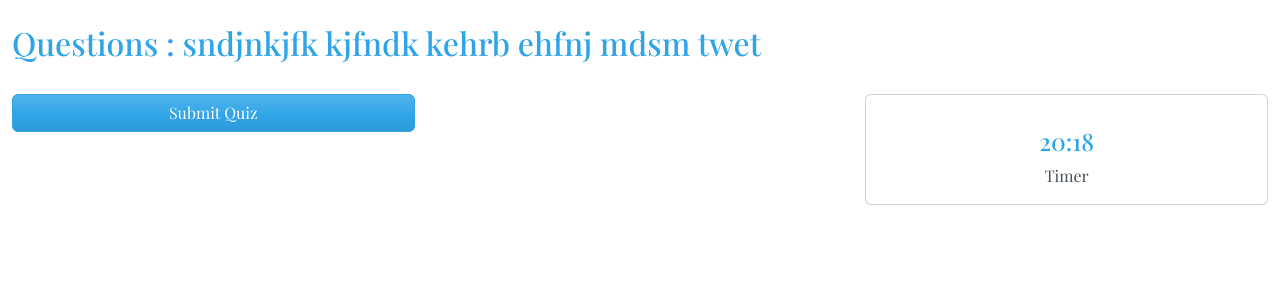
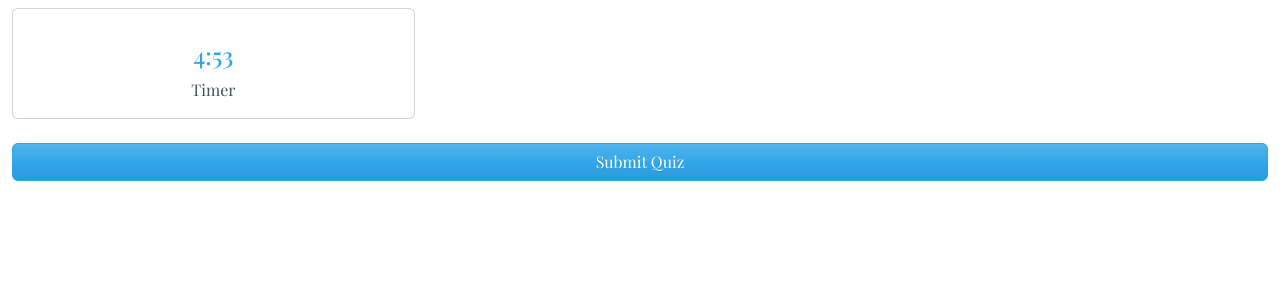
Before and after one commit to SNEHA-MKK/Exam-Portal-Front, a React (Vite) app: page /questions/1 in a window 1280 px wide. Shown: the top 300 px of the page. Built offline with nearby package versions, Linux system fonts and the light colour scheme; a web font is replaced by a local one.

Commit message:
pdf download-frontend

```diff
--- a/package.json
+++ b/package.json
@@ -16,6 +16,7 @@
     "@fortawesome/react-fontawesome": "^0.2.2",
     "axios": "^1.7.2",
     "bootstrap": "^5.3.3",
+    "jspdf": "^2.5.1",
     "react": "^18.2.0",
     "react-bootstrap": "^2.10.2",
     "react-confetti": "^6.1.0",
--- a/src/pages/users/UserQuestionsPage.jsx
+++ b/src/pages/users/UserQuestionsPage.jsx
@@ -1,74 +1,245 @@
-// import React, { useEffect, useState } from 'react'
-// import { Button, Container, Row, Col, Card, InputGroup } from "react-bootstrap";
-// import { useParams } from 'react-router-dom';
+// // import React, { useEffect, useState } from 'react'
+// // import { Button, Container, Row, Col, Card, InputGroup } from "react-bootstrap";
+// // import { useParams } from 'react-router-dom';
 
 
+// // function UserQuestionsPage() {
+
+// //     const { id } = useParams();
+// //     console.log(id);
+
+// //     const [userQuestion, setUserQuestion] = useState([])
+
+// //     const getAllUserQuestion = async (id) => {
+
+// //         if (sessionStorage.getItem("token")) {
+// //             const token = sessionStorage.getItem("token")
+
+// //             const reqHeader = {
+// //                 "Content-Type": "application/json",
+// //                 "Authorization": `Bearer ${token}`
+// //             }
+
+// //             const result = await getAllUserQuestion(id, reqHeader)
+// //             console.log(result.data);
+// //             setUserQuestion(result.data)
+
+// //         }
+
+// //     }
+
+
+// //     useEffect(() => {
+// //         getAllUserQuestion(id)
+// //     }, [])
+
+// //     return (
+// //         <>
+// //             <Container fluid>
+// //                 <Row>
+// //                     <Col>
+// //                         <h2 className="my-4">Questions : sndjnkjfk kjfndk kehrb ehfnj mdsm twet</h2>
+// //                     </Col>
+// //                 </Row>
+// //                 <Row className="justify-content-between">
+// //                     <Col md={4} className="my-2">
+// //                         <Button
+// //                             className="w-100"
+// //                             variant="primary"
+// //                         >
+// //                             Submit Quiz
+// //                         </Button>
+// //                     </Col>
+// //                     <Col md={4} className="my-2">
+// //                         <Card className="text-center p-3">
+
+// //                             <h4 className="mt-3">20:18</h4>
+// //                             Timer
+// //                         </Card>
+// //                     </Col>
+// //                 </Row>
+// //                 <Row>
+// //                     <Col md={12}>
+// //                         {userQuestion?.map((item) => (
+// //                             <Row className="mb-2">
+// //                                 <Col xs={12} className="mb-2">
+// //                                     <h5>{item.question}</h5>
+// //                                 </Col>
+// //                                 <Col xs={12}>
+// //                                     <InputGroup
+
+// //                                     >
+// //                                         <Row className="w-100">
+// //                                             <Col xs={12} md={6} className="d-flex mb-2">
+// //                                                 <InputGroup.Radio value={item.option1} aria-label="option 1" />
+// //                                                 <span className="ms-2">{item.option1}</span>
+// //                                             </Col>
+// //                                             <Col xs={12} md={6} className="d-flex mb-2">
+// //                                                 <InputGroup.Radio value={item.option2} aria-label="option 2" />
+// //                                                 <span className="ms-2">{item.option2}</span>
+// //                                             </Col>
+// //                                             <Col xs={12} md={6} className="d-flex mb-2">
+// //                                                 <InputGroup.Radio value={item.option3} aria-label="option 3" />
+// //                                                 <span className="ms-2">{item.option3}</span>
+// //                                             </Col>
+// //                                             <Col xs={12} md={6} className="d-flex mb-2">
+// //                                                 <InputGroup.Radio value={item.option4} aria-label="option 4" />
+// //                                                 <span className="ms-2">{item.option4}</span>
+// //                                             </Col>
+// //                                         </Row>
+// //                                     </InputGroup>
+// //                                 </Col>
+
+// //                                 <Col xs={12}>
+// //                                     <p className="my-2">Correct Answer: {item.answer}</p>
+// //                                     <hr />
+// //                                     <div className="d-flex justify-content-between">
+// //                                         <Button
+// //                                             variant="outline-success"
+
+// //                                             className="me-2"
+// //                                         >
+// //                                             Update
+// //                                         </Button>
+// //                                         <Button variant="outline-danger">
+// //                                             Delete
+// //                                         </Button>
+// //                                     </div>
+// //                                 </Col>
+
+// //                             </Row>
+// //                         ))
+// //                         }
+// //                     </Col>
+
+
+
+// //                 </Row>
+// //             </Container>
+// //         </>
+// //     )
+// // }
+
+// // export default UserQuestionsPage
+
+
+
+// import React, { useEffect, useState } from 'react';
+// import { Button, Container, Row, Col, Card, InputGroup } from 'react-bootstrap';
+// import { useNavigate, useParams } from 'react-router-dom';
+// import { evaluateUserAnswers, getAllUserQuestions } from '../../services/allAPI';
+// import { ToastContainer, toast } from 'react-toastify';
+// import 'react-toastify/dist/ReactToastify.css';
+
 // function UserQuestionsPage() {
-
 //     const { id } = useParams();
 //     console.log(id);
+//     const navigate = useNavigate()
 
-//     const [userQuestion, setUserQuestion] = useState([])
+//     const [userQuestion, setUserQuestion] = useState([]);
+//     const [userAnswers, setUserAnswers] = useState({});
+//     const [result, setResult] = useState(null);
+//     console.log(result);
 
-//     const getAllUserQuestion = async (id) => {
 
-//         if (sessionStorage.getItem("token")) {
-//             const token = sessionStorage.getItem("token")
+//     const fetchAllUserQuestions = async (id) => {
+//         if (sessionStorage.getItem('token')) {
+//             const token = sessionStorage.getItem('token');
 
 //             const reqHeader = {
-//                 "Content-Type": "application/json",
-//                 "Authorization": `Bearer ${token}`
+//                 'Content-Type': 'application/json',
+//                 'Authorization': `Bearer ${token}`,
+//             };
+
+//             try {
+
+//                 const result = await getAllUserQuestions(id, reqHeader)
+//                 console.log(result.data);
+//                 setUserQuestion(result.data);
+//             } catch (error) {
+//                 console.error('Error fetching user questions:', error);
+//             }
+//         }
+//     };
+
+//     const handleAnswerChange = (questionId, answer) => {
+//         setUserAnswers({ ...userAnswers, [questionId]: answer });
+//     };
+
+//     const handleSubmit = async () => {
+//         const token = sessionStorage.getItem('token');
+
+//         const reqHeader = {
+//             'Content-Type': 'application/json',
+//             'Authorization': `Bearer ${token}`,
+//         };
+
+//         try {
+//             const result = await evaluateUserAnswers(id, userAnswers, reqHeader);
+//             if (result.status == 200) {
+//                 setResult(result.data);
+//                 toast.success("Answers Submitted Successfully")
+//                 setTimeout(() => {
+//                     navigate('/quizzes')
+//                 }, 3000)
+
+//             } else {
+//                 toast.error('user can only attend one time')
+//                 setTimeout(() => {
+//                     navigate('/quizzes')
+//                 }, 3000)
+
 //             }
 
-//             const result = await getAllUserQuestion(id, reqHeader)
-//             console.log(result.data);
-//             setUserQuestion(result.data)
-
+//         } catch (error) {
+//             console.error('Error evaluating answers:', error);
 //         }
-
-//     }
-
+//     };
 
 //     useEffect(() => {
-//         getAllUserQuestion(id)
-//     }, [])
+//         fetchAllUserQuestions(id);
+//     }, [id]);
 
 //     return (
 //         <>
 //             <Container fluid>
-//                 <Row>
-//                     <Col>
-//                         <h2 className="my-4">Questions : sndjnkjfk kjfndk kehrb ehfnj mdsm twet</h2>
-//                     </Col>
-//                 </Row>
-//                 <Row className="justify-content-between">
-//                     <Col md={4} className="my-2">
-//                         <Button
-//                             className="w-100"
-//                             variant="primary"
-//                         >
-//                             Submit Quiz
-//                         </Button>
-//                     </Col>
+
+//                 {/* <Row className="justify-content-between">
+
 //                     <Col md={4} className="my-2">
 //                         <Card className="text-center p-3">
-
 //                             <h4 className="mt-3">20:18</h4>
 //                             Timer
 //                         </Card>
 //                     </Col>
-//                 </Row>
+//                 </Row> */}
 //                 <Row>
 //                     <Col md={12}>
-//                         {userQuestion?.map((item) => (
-//                             <Row className="mb-2">
+//                         {userQuestion.map((item, index) => (
+//                             <Row key={index} className="mb-2">
 //                                 <Col xs={12} className="mb-2">
 //                                     <h5>{item.question}</h5>
 //                                 </Col>
 //                                 <Col xs={12}>
-//                                     <InputGroup
 
-//                                     >
+//                                     <InputGroup>
+//                                         <Row className="w-100">
+//                                             {['option1', 'option2', 'option3', 'option4'].map((option, index) => (
+//                                                 <Col key={index} xs={12} md={6} className="d-flex mb-2">
+//                                                     <InputGroup.Radio
+//                                                         name={`question-${item._id}`}
+//                                                         value={item[option]}
+//                                                         onChange={() => handleAnswerChange(item._id, item[option])}
+//                                                         aria-label={`option ${index + 1}`}
+//                                                     />
+//                                                     <span className="ms-2">{item[option]}</span>
+
+//                                                 </Col>
+//                                             ))}
+//                                         </Row>
+//                                     </InputGroup>
+
+//                                     {/* <InputGroup>
 //                                         <Row className="w-100">
 //                                             <Col xs={12} md={6} className="d-flex mb-2">
 //                                                 <InputGroup.Radio value={item.option1} aria-label="option 1" />
@@ -87,57 +258,49 @@
 //                                                 <span className="ms-2">{item.option4}</span>
 //                                             </Col>
 //                                         </Row>
-//                                     </InputGroup>
+//                                     </InputGroup> */}
 //                                 </Col>
-
-//                                 <Col xs={12}>
-//                                     <p className="my-2">Correct Answer: {item.answer}</p>
-//                                     <hr />
-//                                     <div className="d-flex justify-content-between">
-//                                         <Button
-//                                             variant="outline-success"
-
-//                                             className="me-2"
-//                                         >
-//                                             Update
-//                                         </Button>
-//                                         <Button variant="outline-danger">
-//                                             Delete
-//                                         </Button>
-//                                     </div>
-//                                 </Col>
+//                                 <hr />
 
 //                             </Row>
-//                         ))
-//                         }
+//                         ))}
 //                     </Col>
+//                 </Row>
+
+//                 <div className="my-3 d-flex justify-content-center align-items-center">
+//                     <Button className="w-100 " variant="primary" onClick={handleSubmit}>
+//                         Submit Quiz
+//                     </Button>
+//                 </div>
+
+//                 <ToastContainer theme='colored' autoClose={2000} position='top-center' />
+//             </Container>
+//         </>
+//     );
+// }
+
+// export default UserQuestionsPage;
 
 
 
-//                 </Row>
-//             </Container>
-//         </>
-//     )
-// }
-
-// export default UserQuestionsPage
 
 
 
 import React, { useEffect, useState } from 'react';
 import { Button, Container, Row, Col, Card, InputGroup } from 'react-bootstrap';
-import { useParams } from 'react-router-dom';
+import { useNavigate, useParams } from 'react-router-dom';
 import { evaluateUserAnswers, getAllUserQuestions } from '../../services/allAPI';
+import { ToastContainer, toast } from 'react-toastify';
+import 'react-toastify/dist/ReactToastify.css';
 
 function UserQuestionsPage() {
     const { id } = useParams();
-    console.log(id);
+    const navigate = useNavigate()
 
     const [userQuestion, setUserQuestion] = useState([]);
     const [userAnswers, setUserAnswers] = useState({});
     const [result, setResult] = useState(null);
-    console.log(result);
-
+    const [timeLeft, setTimeLeft] = useState(5 * 60); // 5 minutes in seconds
 
     const fetchAllUserQuestions = async (id) => {
         if (sessionStorage.getItem('token')) {
@@ -149,9 +312,7 @@ function UserQuestionsPage() {
             };
 
             try {
-
-                const result = await getAllUserQuestions(id, reqHeader)
-                console.log(result.data);
+                const result = await getAllUserQuestions(id, reqHeader);
                 setUserQuestion(result.data);
             } catch (error) {
                 console.error('Error fetching user questions:', error);
@@ -165,7 +326,6 @@ function UserQuestionsPage() {
 
     const handleSubmit = async () => {
         const token = sessionStorage.getItem('token');
-
         const reqHeader = {
             'Content-Type': 'application/json',
             'Authorization': `Bearer ${token}`,
@@ -173,12 +333,18 @@ function UserQuestionsPage() {
 
         try {
             const result = await evaluateUserAnswers(id, userAnswers, reqHeader);
-            if (result.status == 200) {
+            if (result.status === 200) {
                 setResult(result.data);
+                toast.success('Answers Submitted Successfully');
+                setTimeout(() => {
+                    navigate('/quizzes');
+                }, 3000);
             } else {
-                alert('user can only attend one time')
+                toast.error('User can only attend one time');
+                setTimeout(() => {
+                    navigate('/quizzes');
+                }, 3000);
             }
-
         } catch (error) {
             console.error('Error evaluating answers:', error);
         }
@@ -186,29 +352,39 @@ function UserQuestionsPage() {
 
     useEffect(() => {
         fetchAllUserQuestions(id);
+
+        const timer = setInterval(() => {
+            setTimeLeft(prevTime => {
+                if (prevTime <= 1) {
+                    clearInterval(timer);
+                    handleSubmit(); // Automatically submit when the timer ends
+                    return 0;
+                }
+                return prevTime - 1;
+            });
+        }, 1000);
+
+        return () => clearInterval(timer);
     }, [id]);
+
+    const formatTime = (time) => {
+        const minutes = Math.floor(time / 60);
+        const seconds = time % 60;
+        return `${minutes}:${seconds < 10 ? '0' : ''}${seconds}`;
+    };
 
     return (
         <>
             <Container fluid>
-                <Row>
-                    <Col>
-                        <h2 className="my-4">Questions : sndjnkjfk kjfndk kehrb ehfnj mdsm twet</h2>
-                    </Col>
-                </Row>
                 <Row className="justify-content-between">
                     <Col md={4} className="my-2">
-                        <Button className="w-100" variant="primary" onClick={handleSubmit}>
-                            Submit Quiz
-                        </Button>
-                    </Col>
-                    <Col md={4} className="my-2">
                         <Card className="text-center p-3">
-                            <h4 className="mt-3">20:18</h4>
+                            <h4 className="mt-3">{formatTime(timeLeft)}</h4>
                             Timer
                         </Card>
                     </Col>
                 </Row>
+
                 <Row>
                     <Col md={12}>
                         {userQuestion.map((item, index) => (
@@ -217,7 +393,6 @@ function UserQuestionsPage() {
                                     <h5>{item.question}</h5>
                                 </Col>
                                 <Col xs={12}>
-
                                     <InputGroup>
                                         <Row className="w-100">
                                             {['option1', 'option2', 'option3', 'option4'].map((option, index) => (
@@ -229,39 +404,24 @@ function UserQuestionsPage() {
                                                         aria-label={`option ${index + 1}`}
                                                     />
                                                     <span className="ms-2">{item[option]}</span>
-
                                                 </Col>
                                             ))}
                                         </Row>
                                     </InputGroup>
-
-                                    {/* <InputGroup>
-                                        <Row className="w-100">
-                                            <Col xs={12} md={6} className="d-flex mb-2">
-                                                <InputGroup.Radio value={item.option1} aria-label="option 1" />
-                                                <span className="ms-2">{item.option1}</span>
-                                            </Col>
-                                            <Col xs={12} md={6} className="d-flex mb-2">
-                                                <InputGroup.Radio value={item.option2} aria-label="option 2" />
-                                                <span className="ms-2">{item.option2}</span>
-                                            </Col>
-                                            <Col xs={12} md={6} className="d-flex mb-2">
-                                                <InputGroup.Radio value={item.option3} aria-label="option 3" />
-                                                <span className="ms-2">{item.option3}</span>
-                                            </Col>
-                                            <Col xs={12} md={6} className="d-flex mb-2">
-                                                <InputGroup.Radio value={item.option4} aria-label="option 4" />
-                                                <span className="ms-2">{item.option4}</span>
-                                            </Col>
-                                        </Row>
-                                    </InputGroup> */}
                                 </Col>
                                 <hr />
-
                             </Row>
                         ))}
                     </Col>
                 </Row>
+
+                <div className="my-3 d-flex justify-content-center align-items-center">
+                    <Button className="w-100" variant="primary" onClick={handleSubmit}>
+                        Submit Quiz
+                    </Button>
+                </div>
+
+                <ToastContainer theme="colored" autoClose={2000} position="top-center" />
             </Container>
         </>
     );
--- a/src/pages/users/UserQuizzesPage.jsx
+++ b/src/pages/users/UserQuizzesPage.jsx
@@ -97,7 +97,7 @@ const UserQuizzesPage = () => {
                             className="m-1"
 
                           >
-                            Rank
+                            Result
                           </Button>
                         </Link>
 
@@ -107,7 +107,7 @@ const UserQuizzesPage = () => {
                           variant="outline-secondary"
                           className="m-1"
                         >
-                          20 Minutes
+                          5 Minutes
                         </Button>
 
                         <Button
```
Also changed, not shown: src/pages/users/UserLevelQuizzes.jsx (+27 -4 lines), 1 other file (tests, documents, lock files or other folders).
